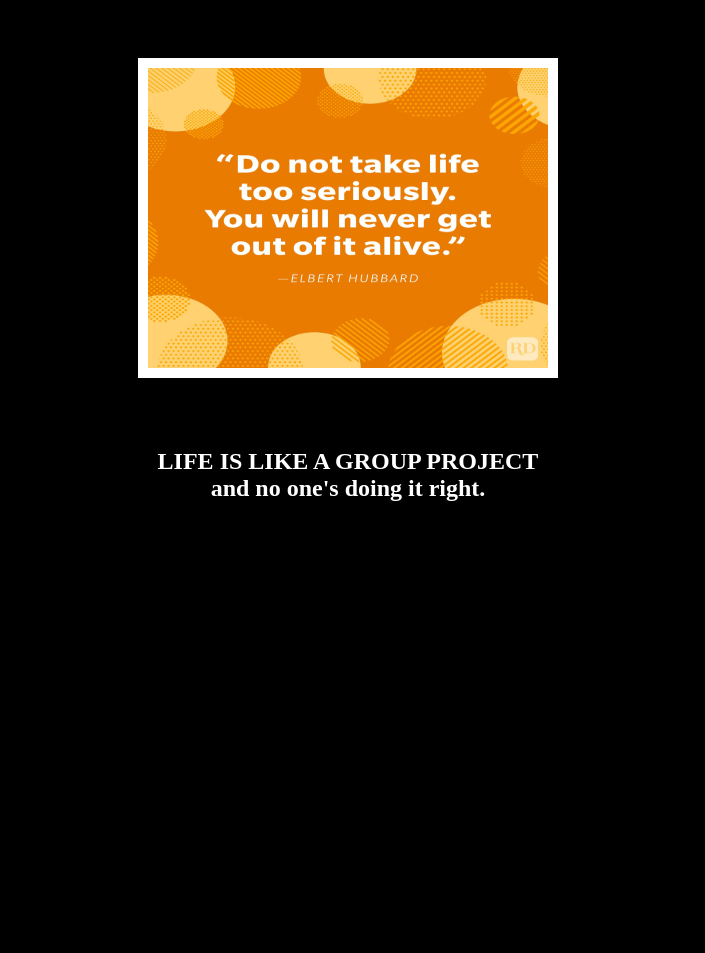
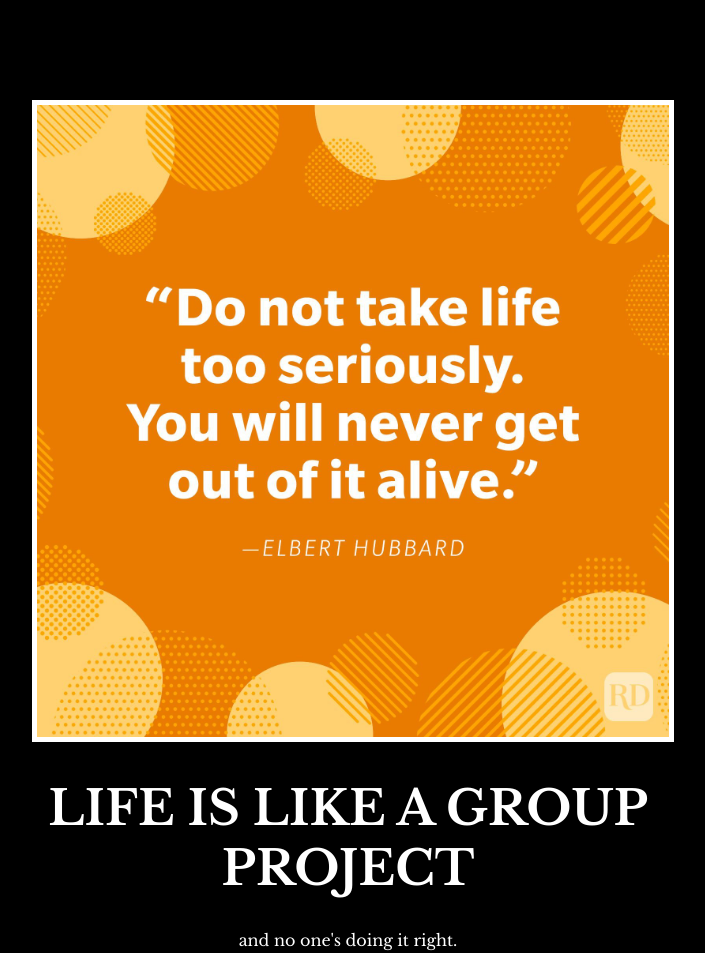
Before and after one commit to reshmakokkat/post-website, a plain HTML site: page index.html in a window 1280 px wide. Shown: the whole page, without its empty margins (292-997 px from the left). Before the commit the page ends 800 px from the top, so only its background shows below. Drawn offline with nearby package versions, Linux system fonts and the light colour scheme.

Commit message:
Add files via upload

```diff
--- a/index.html
+++ b/index.html
@@ -8,12 +8,17 @@
       rel = "stylesheet"
       href = "style.css"
       />
+      <link rel="preconnect" href="https://fonts.googleapis.com">
+      <link rel="preconnect" href="https://fonts.gstatic.com" crossorigin>
+      <link href="https://fonts.googleapis.com/css2?family=Libre+Baskerville:ital,wght@0,400;0,700;1,400&display=swap" rel="stylesheet">
   </head>
 
   <body>
+    <div>
     <img src = "./Funny-Inspirational-Quotes-FT-GettyImages-1398815222.jpg" alt = "Do not take life too seriously you will never get out of it alive."/>
-    <h1>LIFE IS LIKE A GROUP PROJECT<br />and no one's doing it right.</h1>
-
+    <h1>LIFE IS LIKE A GROUP PROJECT</h1>
+    <p>and no one's doing it right.</p>
+      </div>
   </body>
 </html>
 <!--
--- a/style.css
+++ b/style.css
@@ -3,15 +3,19 @@ html{
     text-align: center;
 }
 img{
-    border: 10px solid white;
-    margin: 50px 0px;
-    height: 300px;
-    width: 400px;
-    display: inline-block;
+    border: 5px solid white;
+    width: 100%;
 }
 h1{
-    font-family: 'Times New Roman', Times, serif;
-    font-size: x-large;
+    text-transform: uppercase;
+    font-size: 3rem;
+}
+
+div{
+    width: 50%;
+    margin-left: 25%;
+    margin-top: 100px;
+    font-family: "Libre Baskerville";
     text-align: center;
     color: white;
 }
```
